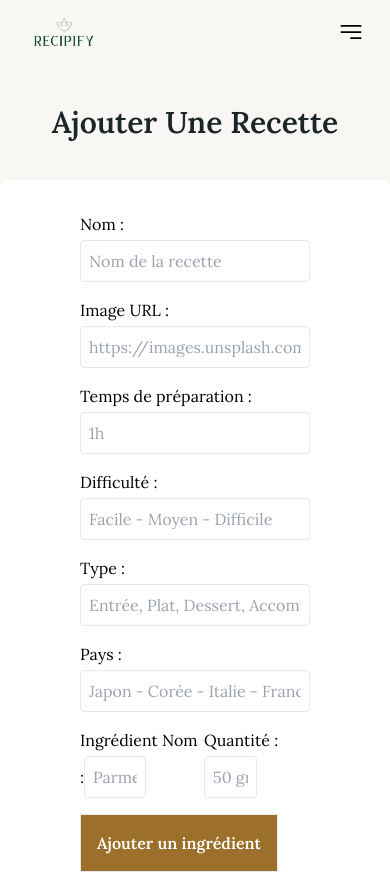
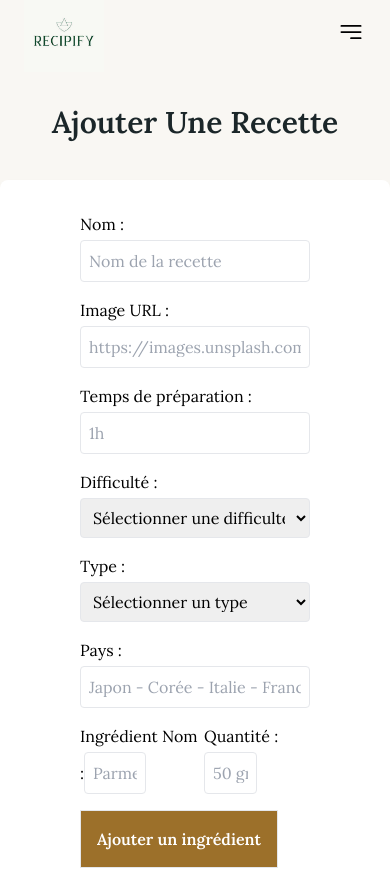
Before and after one commit to QuentinVigier/recipify-vite-react, a React (Vite) app: page /contribuer in a window 390 px wide. Shown: the top 873 px of the page. Built offline with nearby package versions, Linux system fonts and the light colour scheme.

Commit message:
Correction des liens de la Nav Mobile + Changement des input en Select dans le formulaire

```diff
--- a/src/components/MobileNav.tsx
+++ b/src/components/MobileNav.tsx
@@ -29,7 +29,7 @@ const MobileNav = ({ menuItems, onClose, onOpen, hideLeft }: MobileNavProps) =>
                         {
                             menuItems?.map((item: string, index: number) => (
                                 <li key={index}>
-                                    <NavLink to={item} className='font-medium capitalize text-secondary'>{item}</NavLink>
+                                    <NavLink to={`/${item}`} className='font-medium capitalize text-secondary'>{item}</NavLink>
                                 </li>
                             ))}
                     </ul>
--- a/src/pages/FormRecette.tsx
+++ b/src/pages/FormRecette.tsx
@@ -59,7 +59,7 @@ const RecipeForm: React.FC = () => {
     };
 
     const handleChange = (
-        e: React.ChangeEvent<HTMLInputElement | HTMLTextAreaElement>
+        e: React.ChangeEvent<HTMLInputElement | HTMLTextAreaElement | HTMLSelectElement>
     ) => {
         const { name, value } = e.target;
         setRecipe({
@@ -70,7 +70,7 @@ const RecipeForm: React.FC = () => {
 
     const handleIngredientChange = (
         index: number,
-        e: React.ChangeEvent<HTMLInputElement>
+        e: React.ChangeEvent<HTMLInputElement | HTMLTextAreaElement >
     ) => {
         const { name, value } = e.target;
         const newIngrédients = [...recipe.ingrédients];
@@ -174,32 +174,42 @@ const RecipeForm: React.FC = () => {
                         </label>
                         <label className="block mb-4">
                             Difficulté :
-                            <input
+                            <select
                                 className="w-full p-2 mt-1 border rounded"
-                                placeholder="Facile - Moyen - Difficile"
-                                type="text"
                                 name="difficulté"
                                 value={recipe.difficulté}
                                 onChange={handleChange}
-                            />
+                            >
+                                <option value="">Sélectionner une difficulté</option>
+                                <option value="Facile">Facile</option>
+                                <option value="Moyen">Moyen</option>
+                                <option value="Difficile">Difficile</option>
+                            </select>
                             {errors.difficulté && (
                                 <span className="text-red-500">{errors.difficulté}</span>
                             )}
                         </label>
                         <label className="block mb-4">
                             Type :
-                            <input
+                            <select
                                 className="w-full p-2 mt-1 border rounded"
-                                placeholder="Entrée, Plat, Dessert, Accompagnement, Boisson"
-                                type="text"
                                 name="type"
                                 value={recipe.type}
                                 onChange={handleChange}
-                            />
+                            >
+                                <option value="">Sélectionner un type</option>
+                                <option value="Entrée">Entrée</option>
+                                <option value="Plat">Plat</option>
+                                <option value="Dessert">Dessert</option>
+                                <option value="Accompagnement">Accompagnement</option>
+                                <option value="Boisson">Boisson</option>
+                            </select>
                             {errors.type && (
                                 <span className="text-red-500">{errors.type}</span>
                             )}
                         </label>
+
+
                         <label className="block mb-4">
                             Pays :
                             <input
```
